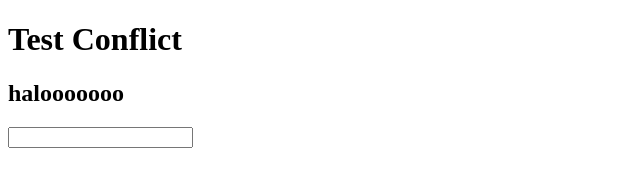
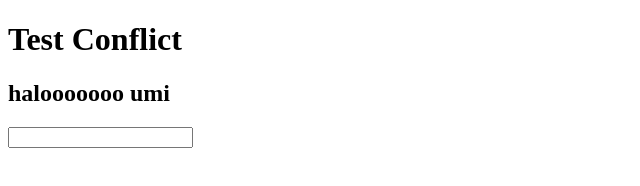
Before and after one commit to mfj234/latihanGit, a plain HTML site: page index.html in a window 1280 px wide. Shown: the full height of the page, 0-640 px from the left. Drawn offline with Linux system fonts and the light colour scheme.

Commit message:
perubahan abi

```diff
--- a/index.html
+++ b/index.html
@@ -7,7 +7,7 @@
   </head>
   <body>
     <h1>Test Conflict</h1>
-    <h2>halooooooo</h2>
+    <h2>halooooooo umi</h2>
     <input type="text" name="search-product" />
   </body>
 </html>
```
